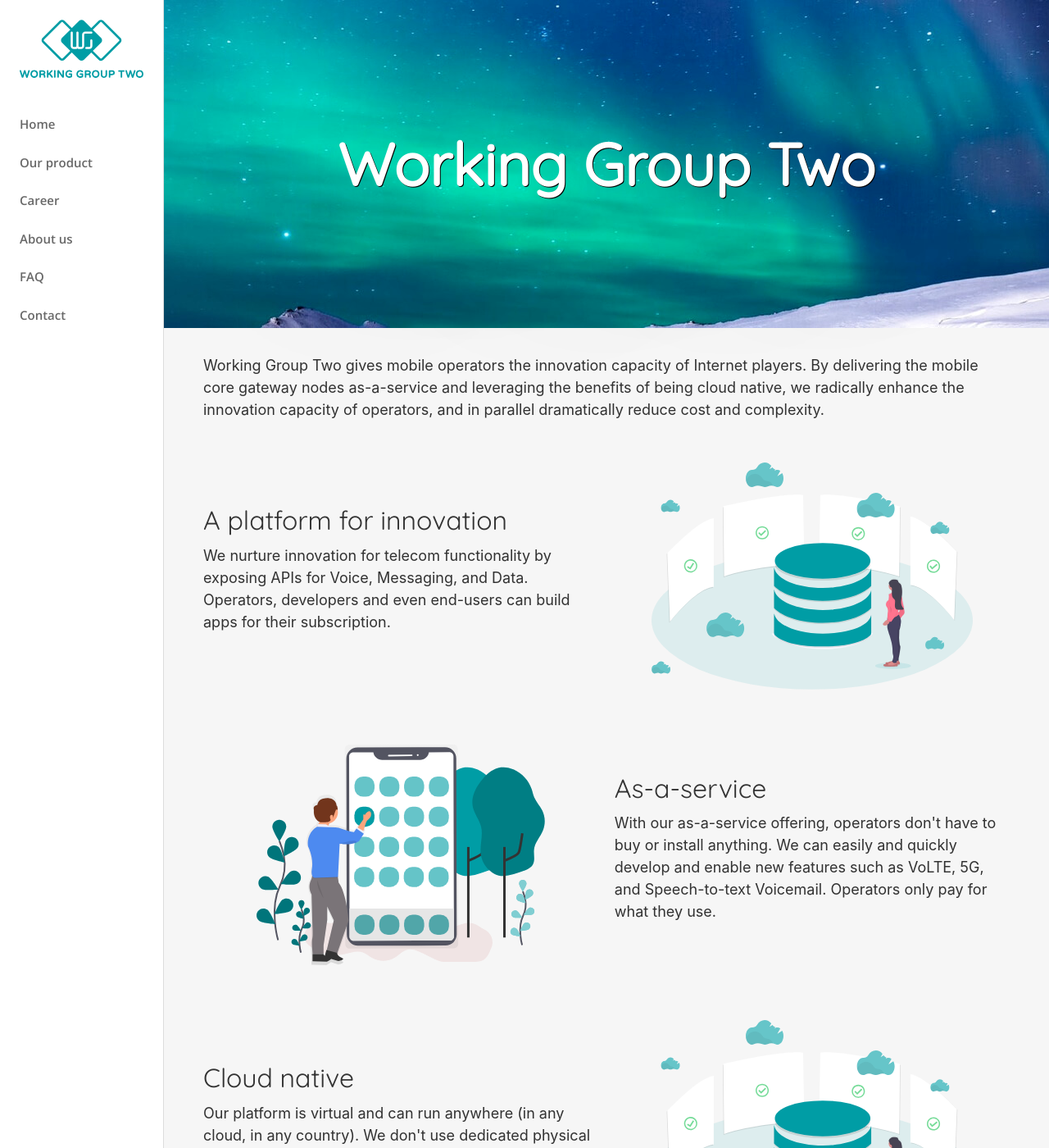
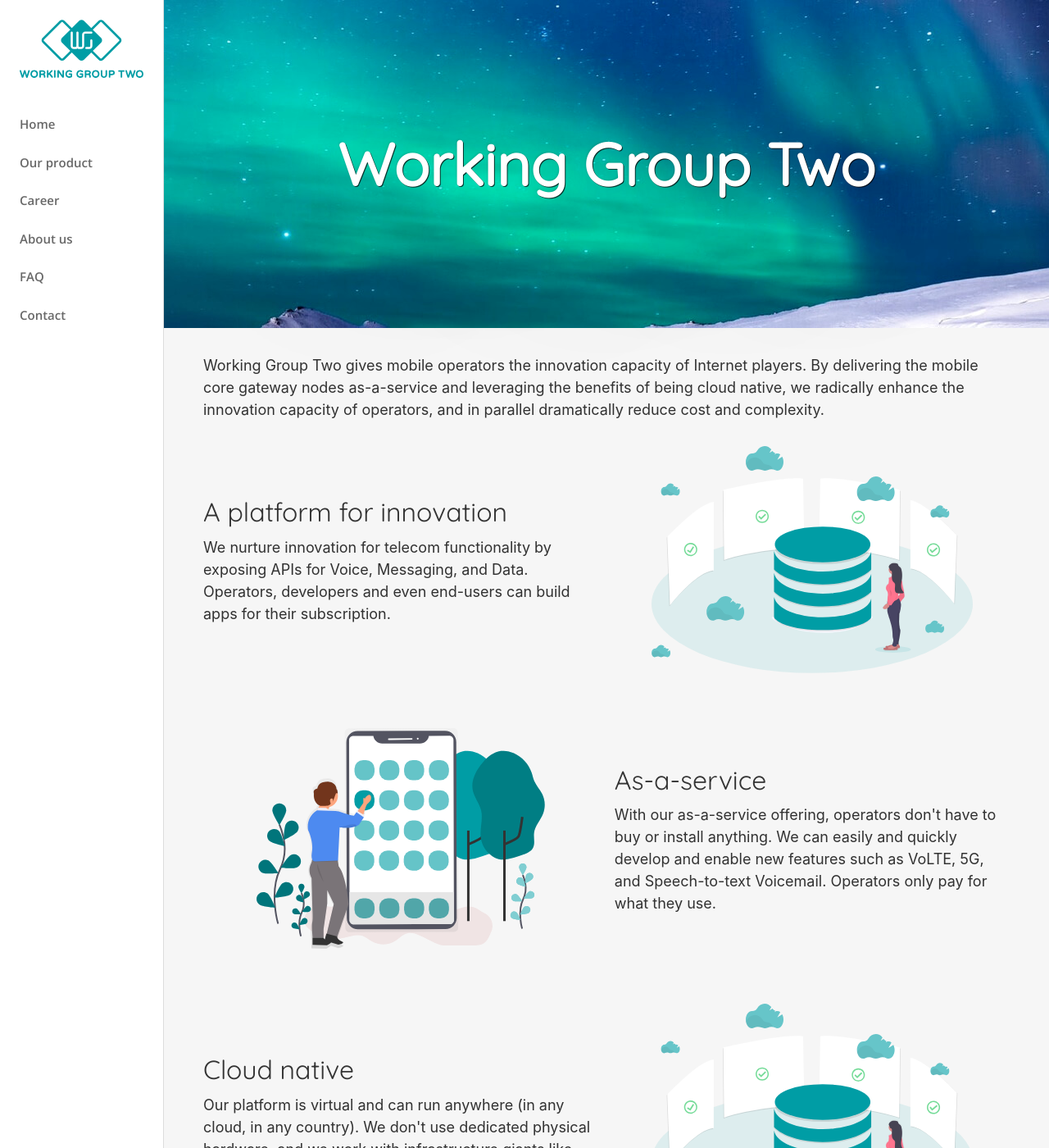
Before and after one commit to working-group-two/engineering-blog, a Jekyll site: the page built from pages/index.md, in a window 1280 px wide and 1400 px high. Shown: the whole window at 82% size. Built offline with Jekyll 4.4.1, drawn with Linux system fonts in a browser that asks for light colours; nearby versions of some CDN libraries.

Commit message:
can't i get a break from all this work?

```diff
--- a/_sass/_left-right-image.scss
+++ b/_sass/_left-right-image.scss
@@ -1,9 +1,11 @@
 .left-right-row {
-  margin-top: 40px;
   display: flex;
   align-items: center;
   flex-direction: row-reverse;
   justify-content: space-between;
+  + .left-right-row {
+    margin-top: 40px;
+  }
   .image {
     display: flex;
     justify-content: center;
@@ -11,6 +13,9 @@
   }
   .text {
     width: 49%;
+    p {
+      margin: 0;
+    }
   }
 }
 
--- a/_sass/_section-image.scss
+++ b/_sass/_section-image.scss
@@ -21,7 +21,11 @@
   h1 {
     text-align: center;
     font-size: 72px;
-    text-shadow: 1px 1px #000, 0 0 250px #000, 0 0 50px rgba(0, 0, 0, 0.1);
+    text-shadow:
+            1px 1px rgba(0, 0, 0, 0.75),
+            0 0 250px #000,
+            0 0 50px rgba(0, 0, 0, 0.2),
+            -1px -1px 2px rgba(0, 0, 0, 0.1);
     margin: 0 auto;
     font-weight: 700;
   }
@@ -39,9 +43,13 @@
 
 @media(max-width: 639px) {
   .image-wrap {
+    height: 250px;
     padding-top: 60px;
     h1 {
       font-size: 50px;
     }
+    .section-image {
+      height: 250px;
+    }
   }
 }
```
Also changed, not shown: pages/contact.md (+1 -1 lines), pages/our-product.md (+2 -4 lines), img/favicon.png.
